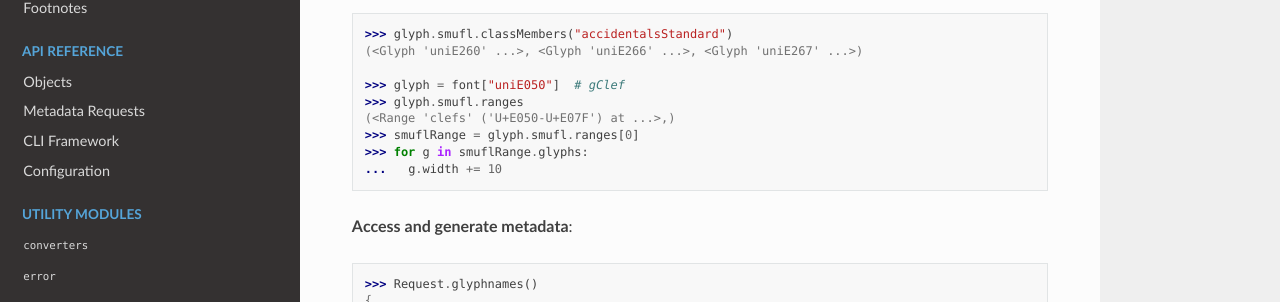
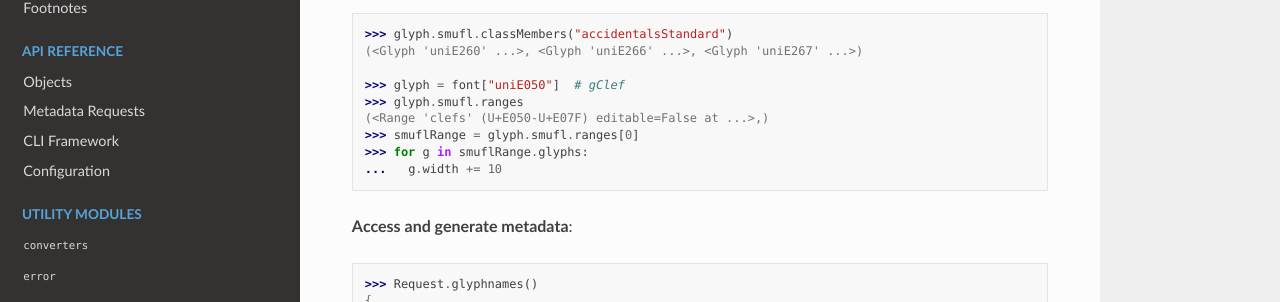
Before and after one commit to knutnergaard/smufolib, a Sphinx documentation site: the page built from docs/index.rst, in a window 1280 px wide and 900 px high. Shown: the part 410-712 px from the top of the window. Built offline with Sphinx 7.4.7 and the Read the Docs theme 3.1.0, drawn with Linux system fonts in a browser that asks for light colours.

Commit message:
correct error in doctest.

```diff
--- a/docs/index.rst
+++ b/docs/index.rst
@@ -24,7 +24,7 @@ SMufoLib: Where SMuFL meets UFO
 
    >>> glyph = font["uniE050"]  # gClef
    >>> glyph.smufl.ranges
-   (<Range 'clefs' ('U+E050-U+E07F') at ...>,)
+   (<Range 'clefs' (U+E050-U+E07F) editable=False at ...>,)
    >>> smuflRange = glyph.smufl.ranges[0]
    >>> for g in smuflRange.glyphs:
    ...   g.width += 10
```
